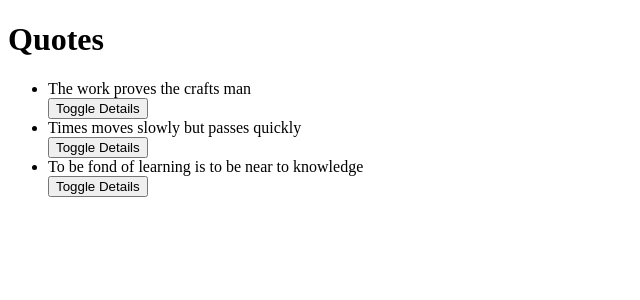
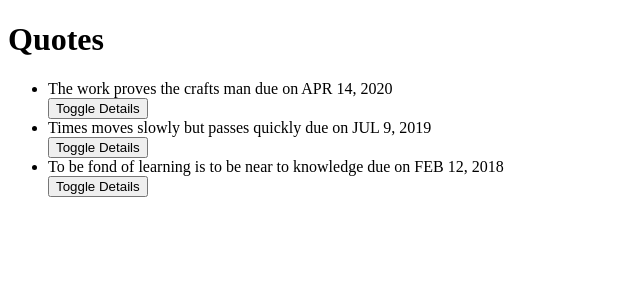
Before and after one commit to amtesire/Angular-Project, an Angular app: page / in a window 1280 px wide. Shown: the top 300 px of the page, without its empty margins (0-640 px from the left). Built offline with nearby package versions, Linux system fonts and the light colour scheme.

Commit message:
added some elements

```diff
--- a/src/app/quote/quote.component.html
+++ b/src/app/quote/quote.component.html
@@ -2,7 +2,7 @@
     <h1>Quotes</h1>
     <ul>
       <div *ngFor='let quote of quotes, let i = index'>
-       <li>{{quote.name}}</li>
+       <li  appStrikethrough>{{quote.name}} due on {{quote.completeDate|date|uppercase}}</li>
         <button (click)='toggleDetails(i)'>Toggle Details</button>
         <app-quote-detail *ngIf='quote.showAuthor'  [quote]='quote' (isComplete) = 'completeQuote($event,i)'></app-quote-detail>
       </div>
--- a/src/app/strikethrough.directive.ts
+++ b/src/app/strikethrough.directive.ts
@@ -1,10 +1,23 @@
-import { Directive } from '@angular/core';
+import { Directive,ElementRef,HostListener} from '@angular/core';
 
 @Directive({
   selector: '[appStrikethrough]'
 })
 export class StrikethroughDirective {
 
-  constructor() { }
 
+  constructor(private elem:ElementRef){}
+
+  @HostListener("click") onClicks(){
+    this.textDeco("line-through")
+  }
+
+  @HostListener("dblclick") onDoubleClicks(){
+    this.textDeco("None")
+  }
+
+  private textDeco(action:string){
+    this.elem.nativeElement.style.textDecoration=action;
+
+  }
 }
```
